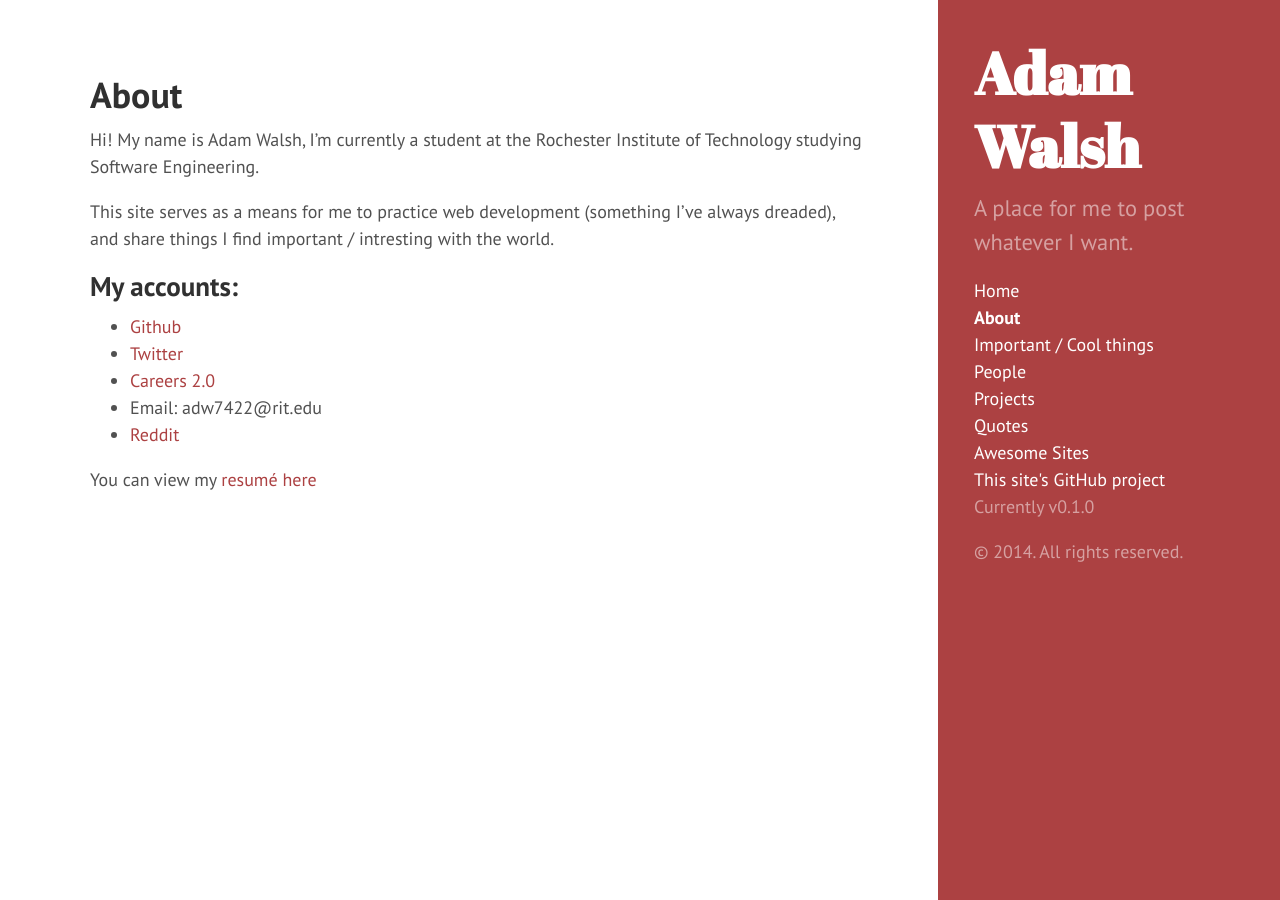
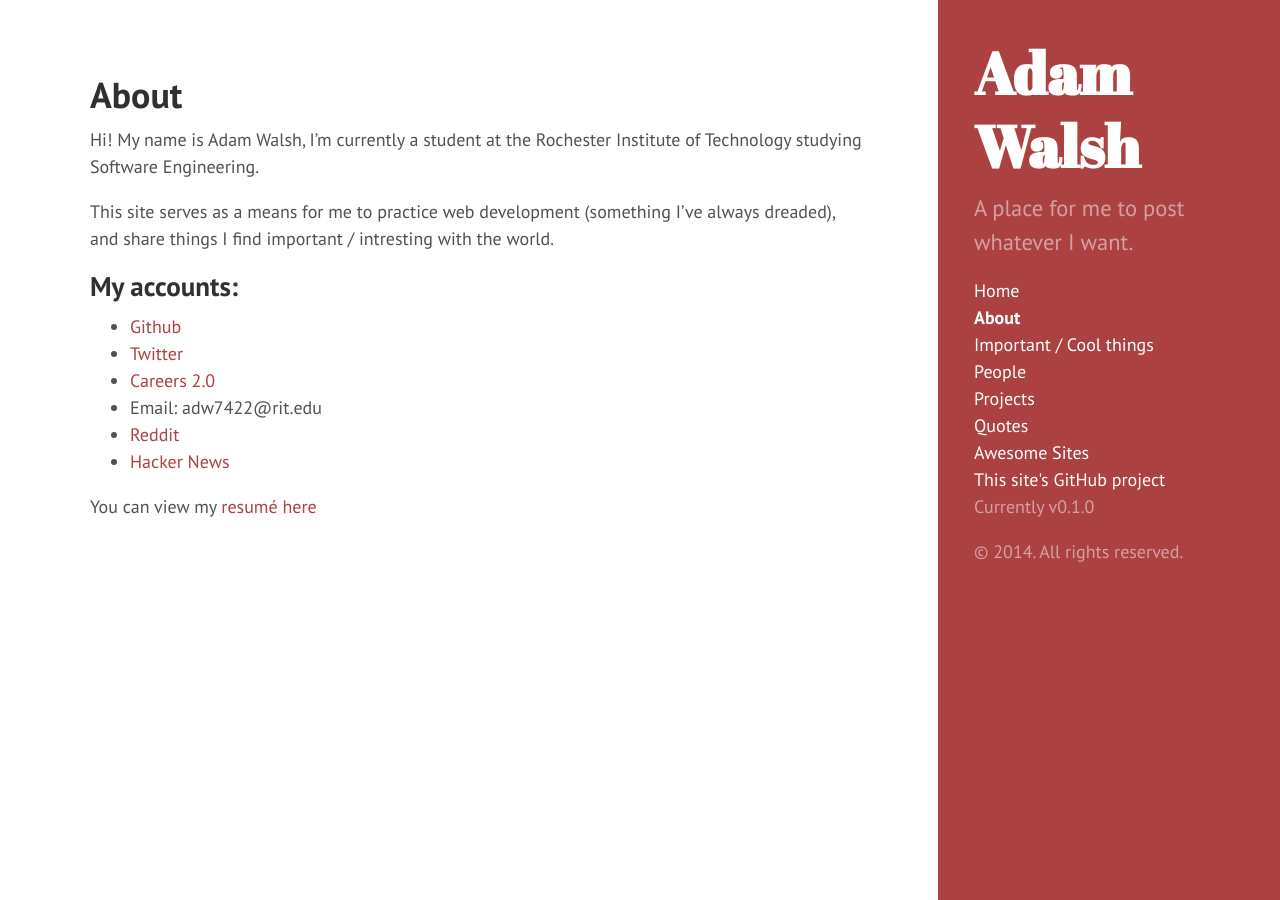
Before and after one commit to walshie4/walshie4.github.io, a Jekyll site: the page built from about.md, in a window 1280 px wide. Built offline with Jekyll 4.4.1, drawn with Linux system fonts in a browser that asks for light colours; Markdown is read by kramdown in place of the engine named in the settings.

Commit message:
Added link to my hacker news profile

```diff
--- a/about.md
+++ b/about.md
@@ -16,5 +16,6 @@ My accounts:
 * [Careers 2.0](https://careers.stackoverflow.com/adamwalsh)
 * Email: adw7422@rit.edu
 * [Reddit](http://www.reddit.com/user/_walshie_)
+* [Hacker News](https://news.ycombinator.com/user?id=walshie4)
 
 You can view my [resumé here](/Resume.pdf)
```
